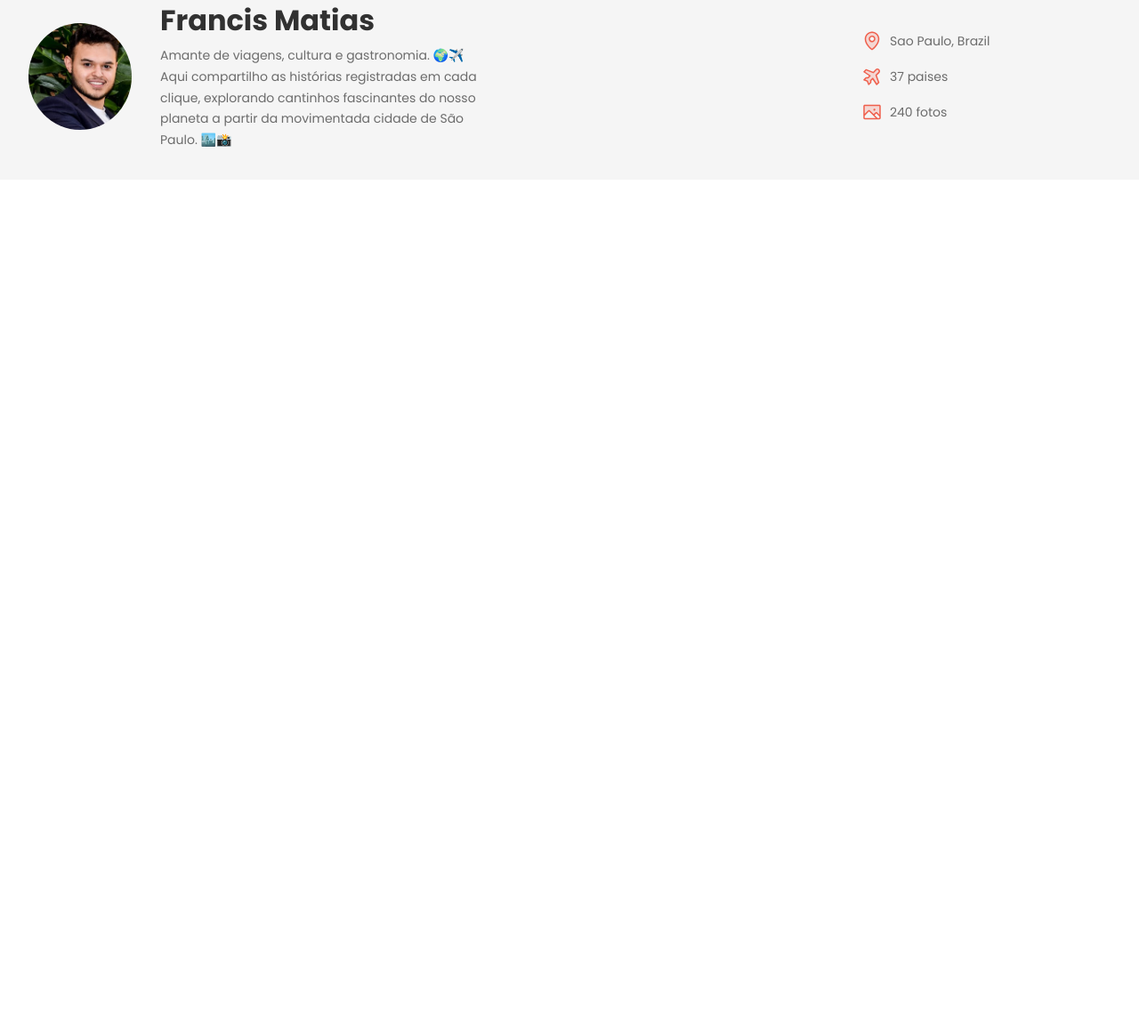
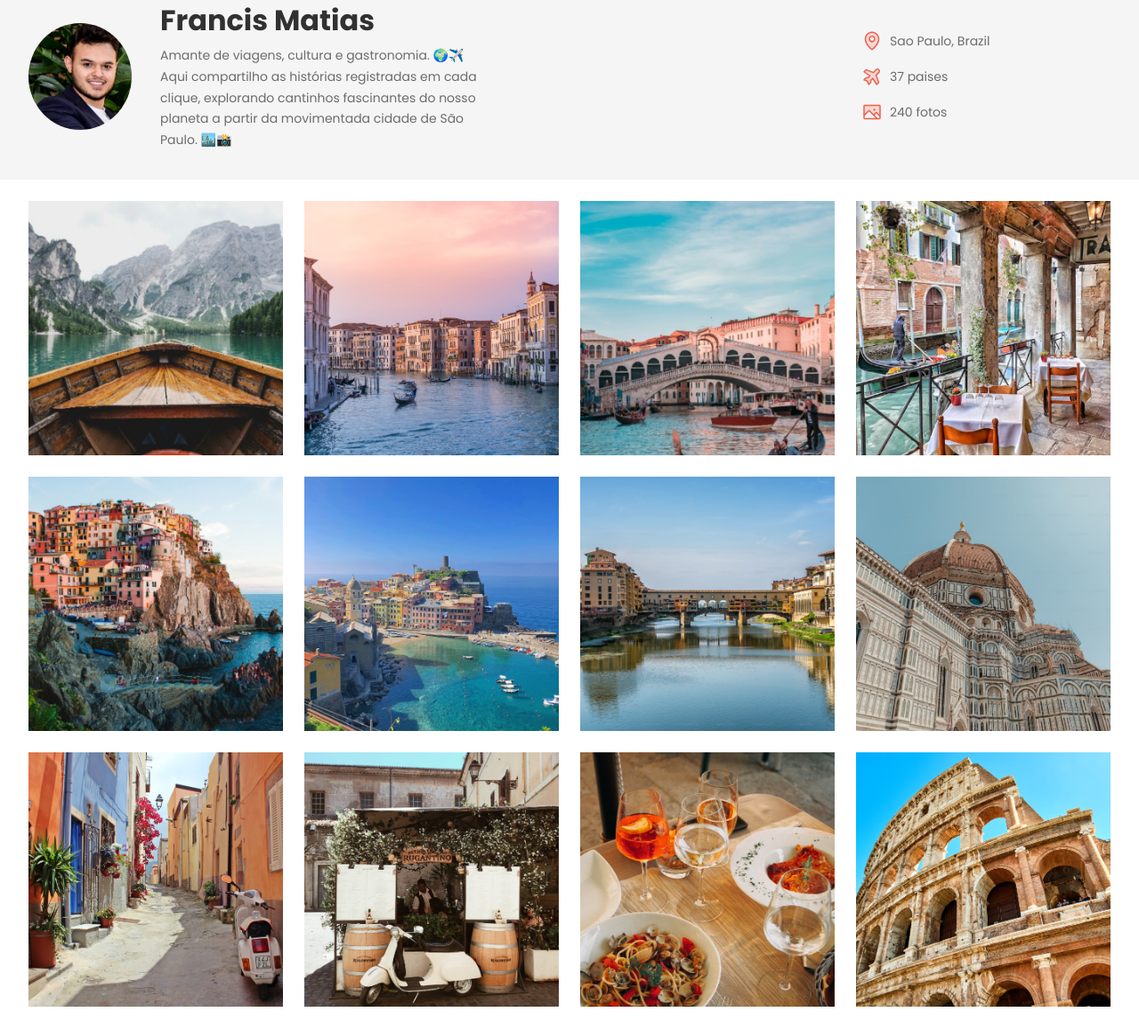
Before and after one commit to DictionaryFrancis/Frontend-Mentor-Challenges-, a plain HTML site: page Full-Stack(RocketSeat)/Nivel4/Layout_CSS/index.html in a window 1280 px wide. Shown: the part 140-1296 px from the top of the page at 89% size. Before the commit the page ends 800 px from the top, so only its background shows below. Drawn offline with Linux system fonts and the light colour scheme.

Commit message:
main gallery

```diff
--- a/Full-Stack(RocketSeat)/Nivel4/Layout_CSS/index.html
+++ b/Full-Stack(RocketSeat)/Nivel4/Layout_CSS/index.html
@@ -64,7 +64,21 @@
             </div>
         </header>
     </div>
+    <main class="container">
+        <img src="assets/img/Image 01.png" alt="...">
+        <img src="assets/img/Image 02.png" alt="...">
+        <img src="assets/img/Image 03.png" alt="...">
+        <img src="assets/img/Image 04.png" alt="...">
+        <img src="assets/img/Image 05.png" alt="...">
+        <img src="assets/img/Image 06.png" alt="...">
+        <img src="assets/img/Image 07.png" alt="...">
+        <img src="assets/img/Image 08.png" alt="...">
+        <img src="assets/img/Image 09.png" alt="...">
+        <img src="assets/img/Image 10.png" alt="...">
+        <img src="assets/img/Image 11.png" alt="...">
+        <img src="assets/img/Image 12.png" alt="...">
 
+    </main>
 </body>
 
 </html>
--- a/Full-Stack(RocketSeat)/Nivel4/Layout_CSS/styles/index.css
+++ b/Full-Stack(RocketSeat)/Nivel4/Layout_CSS/styles/index.css
@@ -1,3 +1,4 @@
 @import url(global.css);
 @import url(nav.css);
 @import url(header.css);
+@import url(main.css);
--- /dev/null
+++ b/Full-Stack(RocketSeat)/Nivel4/Layout_CSS/styles/main.css
@@ -0,0 +1,12 @@
+main{
+    display: flex;
+    flex-wrap: wrap;
+    gap: 24px;
+    padding-block: 24px;
+}
+
+main img{
+    width: 286px;
+    height: 286px;
+    object-fit: cover;
+}
```
